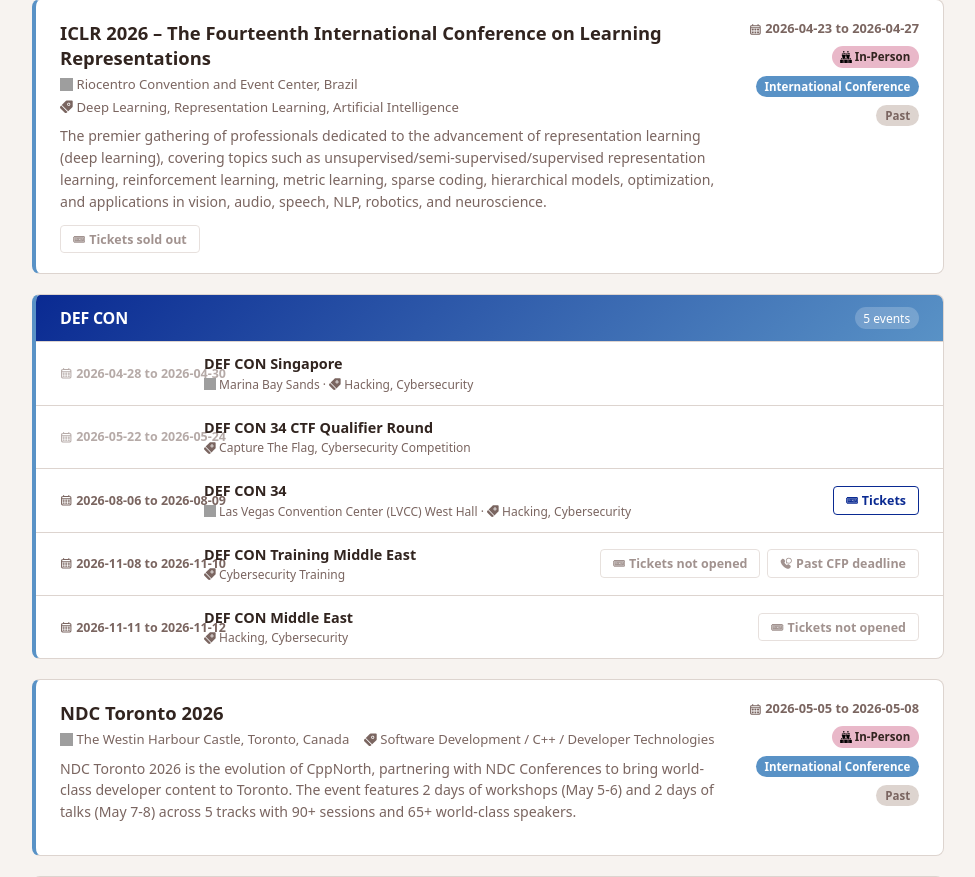
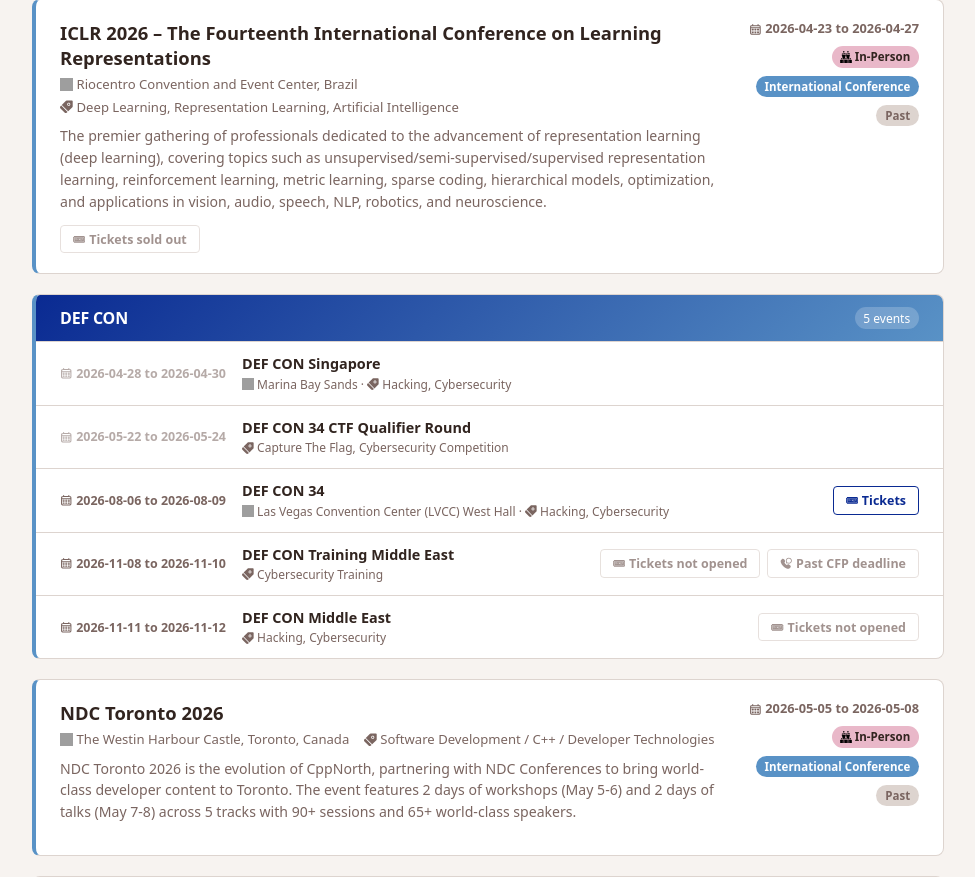
Before and after one commit to tanayseven/tech-events-tracker, a Flask app: page / in a window 1280 px wide. Shown: the part 2344-3221 px from the top of the page, without its empty margins (152-1127 px from the left). Run offline with Flask 3, Linux system fonts and the light colour scheme; grey boxes are pictures that could not be loaded.

Commit message:
Fix series event date column overflowing into title on wide date ranges
Use max-content instead of fixed 8rem for the date column in .series-event-row
so date ranges like '2026-01-31 to 2026-02-01' no longer overlap the title.

```diff
--- a/templates/index.html
+++ b/templates/index.html
@@ -233,7 +233,7 @@
       padding: 0.75rem 1.5rem;
       border-top: 1px solid var(--border);
       display: grid;
-      grid-template-columns: 8rem 1fr auto;
+      grid-template-columns: max-content 1fr auto;
       gap: 0.3rem 1rem;
       align-items: center;
     }
```
